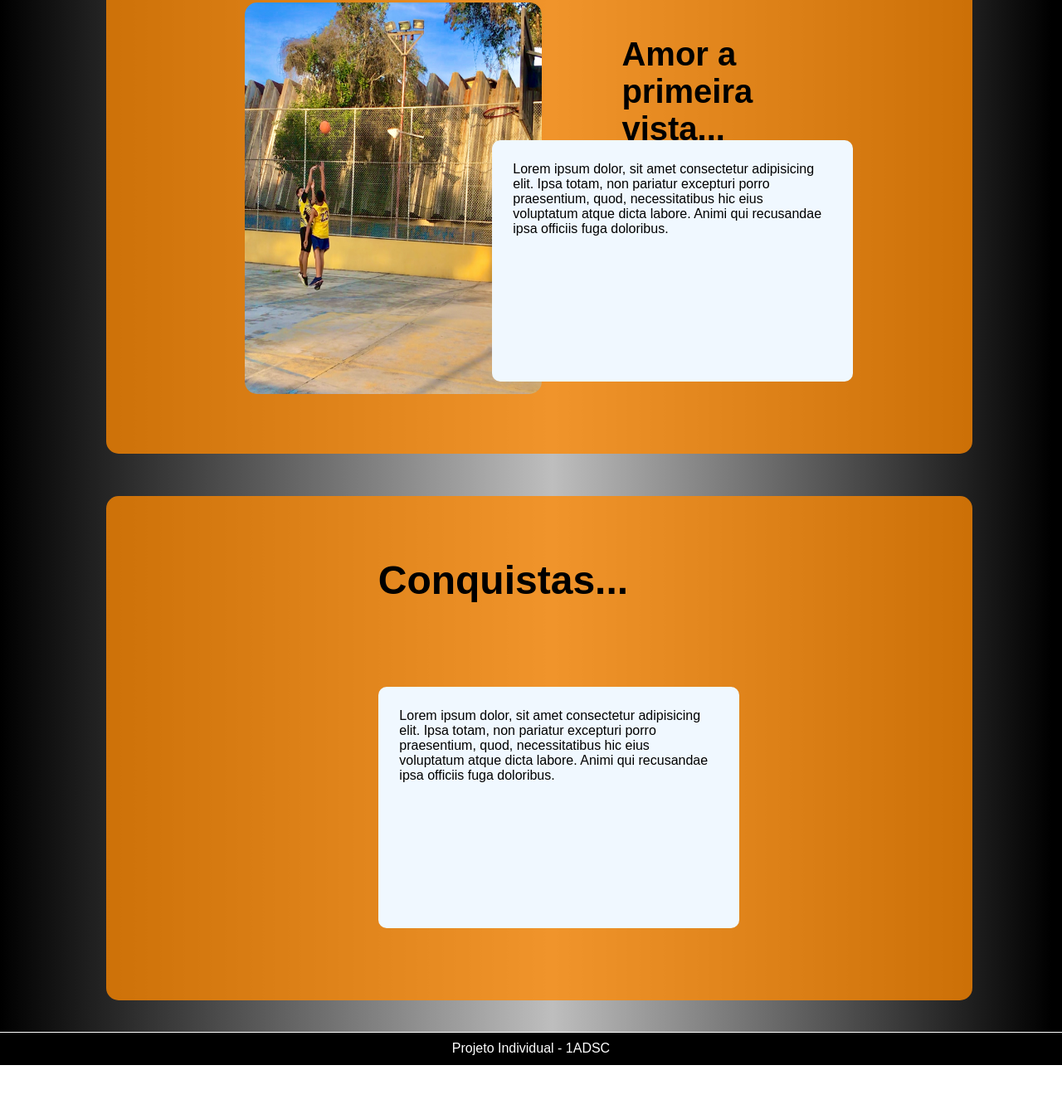
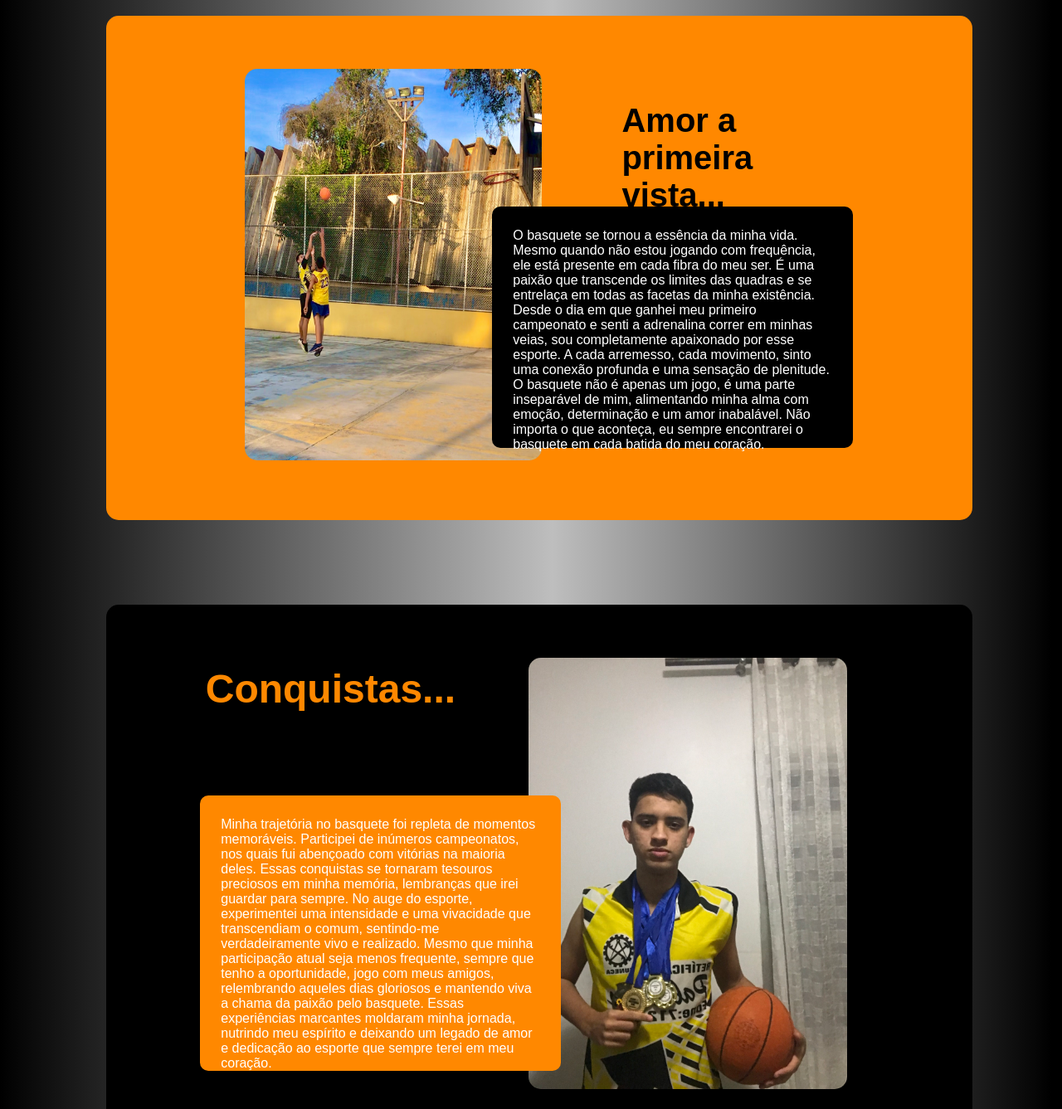
Before and after one commit to MtSanti/Projeto_Individual_PlayOffs, a website: page site/site/public/sobre.html in a window 1280 px wide. Shown: the part 823-2160 px from the top of the page at 83% size. Before the commit the page ends 2107 px from the top, so only its background shows below. Drawn offline with Linux system fonts and the light colour scheme.

Commit message:
Final - ultimo ajuste site

```diff
--- a/site/site/public/css/sobre.css
+++ b/site/site/public/css/sobre.css
@@ -108,9 +108,9 @@ ul, li, a{
 
 /* -- começo --  */
 .onde_comecou{
-    background-color: #ff8800c5;
+    background-color: #000000;
     width: 89.5%;
-    height: 60vh;
+    height: 70vh;
     margin-top: 10%;
     border-radius: 15px;
     padding: 4rem;
@@ -126,18 +126,21 @@ ul, li, a{
     margin-top: 10px;
     width: 20vw;
     margin-right: 133px;
+    color: #FF8A00;
 }
 
 .texto_onde_comecou{
     width: 30%;
-    height: 30%;
-    background-color: aliceblue;
+    height: 40%;
+    background-color: rgb(255, 106, 0);
     position: absolute;
     margin-top: 13%;
     padding: 2%;
     border-radius: 10px;
     /* margin-right: 500px; */
     margin-right: 30%;
+    color: white;
+    font-weight: 400;
 }
 
 #img_comeco{
@@ -154,7 +157,7 @@ ul, li, a{
 }
 
 .amor{
-    background-color: #ff8800c5;
+    background-color: #ff8800;
     width: 89.5%;
     height: 60vh;
     margin-top: 5%;
@@ -174,12 +177,13 @@ ul, li, a{
 .texto_amor{
     width: 30%;
     height: 30%;
-    background-color: aliceblue;
+    background-color: rgb(0, 0, 0);
     position: absolute;
     padding: 2%;
     border-radius: 10px;
     margin-top: 13%;
     margin-left: 25%;
+    color: white;
 }
 
 #img_eu{
@@ -194,10 +198,10 @@ ul, li, a{
 
 /* -- conquistas --  */
 .conquista{
-    background-color: #ff8800c5;
+    background-color: #000000;
     width: 89.5%;
-    height: 60vh;
-    margin-top: 5%;
+    height: 70vh;
+    margin-top: 10%;
     border-radius: 15px;
     padding: 4rem;
     display: flex;
@@ -211,21 +215,28 @@ ul, li, a{
     margin-top: 10px;
     width: 20vw;
     margin-right: 133px;
+    color: #ff8800;
 }
 
 .texto_conquista{
     width: 30%;
-    height: 30%;
-    background-color: aliceblue;
+    height: 35%;
+    background-color: #ff8800;
     position: absolute;
     margin-top: 13%;
     padding: 2%;
     border-radius: 10px;
-    /* margin-right: 500px; */
+    color: white;
     margin-right: 30%;
 }
 
-
+#img_conquista{
+    width: 30vw;
+    height: 65vh;
+    z-index: -1;
+    border-radius: 15px;
+    margin-right: 2rem;
+}
 
 
 
--- a/site/site/public/sobre.html
+++ b/site/site/public/sobre.html
@@ -5,7 +5,7 @@
     <meta charset="UTF-8">
     <meta http-equiv="X-UA-Compatible" content="IE=edge">
     <meta name="viewport" content="width=device-width, initial-scale=1.0">
-    <title>Document</title>
+    <title>SOBRE | Playoffs</title>
     <link rel="stylesheet" href="css/sobre.css">
     <link rel="icon" href="assets/icon/iconsite.png">
 </head>
@@ -46,9 +46,7 @@
 
                     <div class="foto_comeco"><img src="assets/imgs/image5.png" alt="" id="img_comeco"></div>
                 </div>
-                <div class="texto_onde_comecou">Lorem ipsum dolor, sit amet consectetur adipisicing elit. Ipsa
-                    totam, non pariatur excepturi porro praesentium, quod, necessitatibus hic eius voluptatum atque
-                    dicta labore. Animi qui recusandae ipsa officiis fuga doloribus.</div>
+                <div class="texto_onde_comecou">Aos 11 anos, almejei ingressar no time de futebol da escola, mas a sorte não sorriu para mim naquele momento. Acabei no time de vôlei, mas não sentia a paixão que esperava. Foi quando o professor, percebendo minha insatisfação, sugeriu que eu experimentasse o basquete. Com uma mistura de dúvida e curiosidade, decidi arriscar. E, ao pisar na quadra, algo mágico aconteceu. Aquele ambiente repleto de energia e movimento, o som da bola quicando, a emoção transbordando em cada jogada... Fui cativado. No basquete, encontrei um esporte que me fez sentir vivo, que despertou uma paixão profunda em meu coração. Desde então, cada treino, cada cesta, cada jogo se tornaram uma jornada emocional, uma conexão comigo mesmo e com o esporte que me proporcionava liberdade e expressão. O basquete se tornou parte da minha história, um elo eterno com momentos de superação, amizade e uma paixão que transcende as linhas da quadra.</div>
             </div>
 
             <div class="amor">
@@ -57,23 +55,19 @@
                     <div class="foto_amor"><img src="assets/imgs/euarremessando.jpeg" alt="" id="img_eu"></div>
                 </div>
 
-                <div class="texto_amor">Lorem ipsum dolor, sit amet consectetur adipisicing elit. Ipsa totam, non
-                    pariatur excepturi porro praesentium, quod, necessitatibus hic eius voluptatum atque dicta
-                    labore. Animi qui recusandae ipsa officiis fuga doloribus.
+                <div class="texto_amor">O basquete se tornou a essência da minha vida. Mesmo quando não estou jogando com frequência, ele está presente em cada fibra do meu ser. É uma paixão que transcende os limites das quadras e se entrelaça em todas as facetas da minha existência. Desde o dia em que ganhei meu primeiro campeonato e senti a adrenalina correr em minhas veias, sou completamente apaixonado por esse esporte. A cada arremesso, cada movimento, sinto uma conexão profunda e uma sensação de plenitude. O basquete não é apenas um jogo, é uma parte inseparável de mim, alimentando minha alma com emoção, determinação e um amor inabalável. Não importa o que aconteça, eu sempre encontrarei o basquete em cada batida do meu coração.
                 </div>
             </div>
 
             <div class="conquista">
                 <div id="parteCima">
                     <div class="titulo_conquista">Conquistas...</div>
-                    <div class="texto_conquista">Lorem ipsum dolor, sit amet consectetur adipisicing elit. Ipsa totam,
-                        non pariatur excepturi porro praesentium, quod, necessitatibus hic eius voluptatum atque dicta
-                        labore. Animi qui recusandae ipsa officiis fuga doloribus.</div>
+
+                    <div class="foto_conquista"><img src="assets/imgs/medalhas.jpeg" alt="" id="img_conquista"></div>
                 </div>
-
-                <div class="foto_conquista"><img src="" alt=""></div>
+                <div class="texto_conquista">
+                    Minha trajetória no basquete foi repleta de momentos memoráveis. Participei de inúmeros campeonatos, nos quais fui abençoado com vitórias na maioria deles. Essas conquistas se tornaram tesouros preciosos em minha memória, lembranças que irei guardar para sempre. No auge do esporte, experimentei uma intensidade e uma vivacidade que transcendiam o comum, sentindo-me verdadeiramente vivo e realizado. Mesmo que minha participação atual seja menos frequente, sempre que tenho a oportunidade, jogo com meus amigos, relembrando aqueles dias gloriosos e mantendo viva a chama da paixão pelo basquete. Essas experiências marcantes moldaram minha jornada, nutrindo meu espírito e deixando um legado de amor e dedicação ao esporte que sempre terei em meu coração.</div>
             </div>
-
         </div>
 
     </div>
```
Also changed, not shown: site/site/public/assets/imgs/medalhas.jpeg (added).
